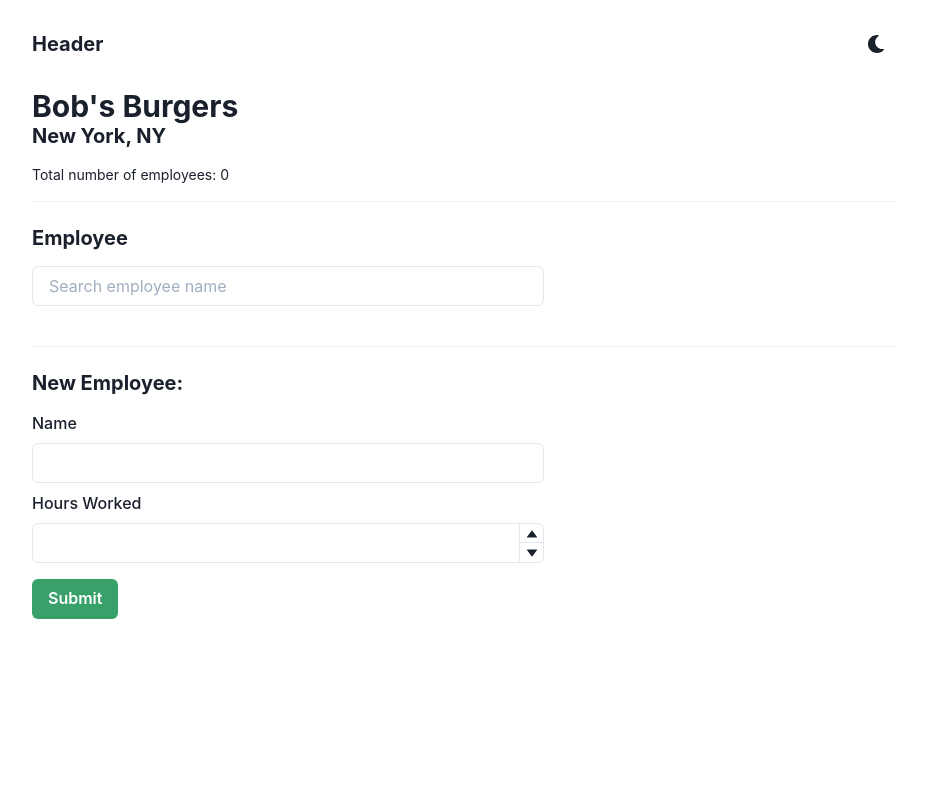
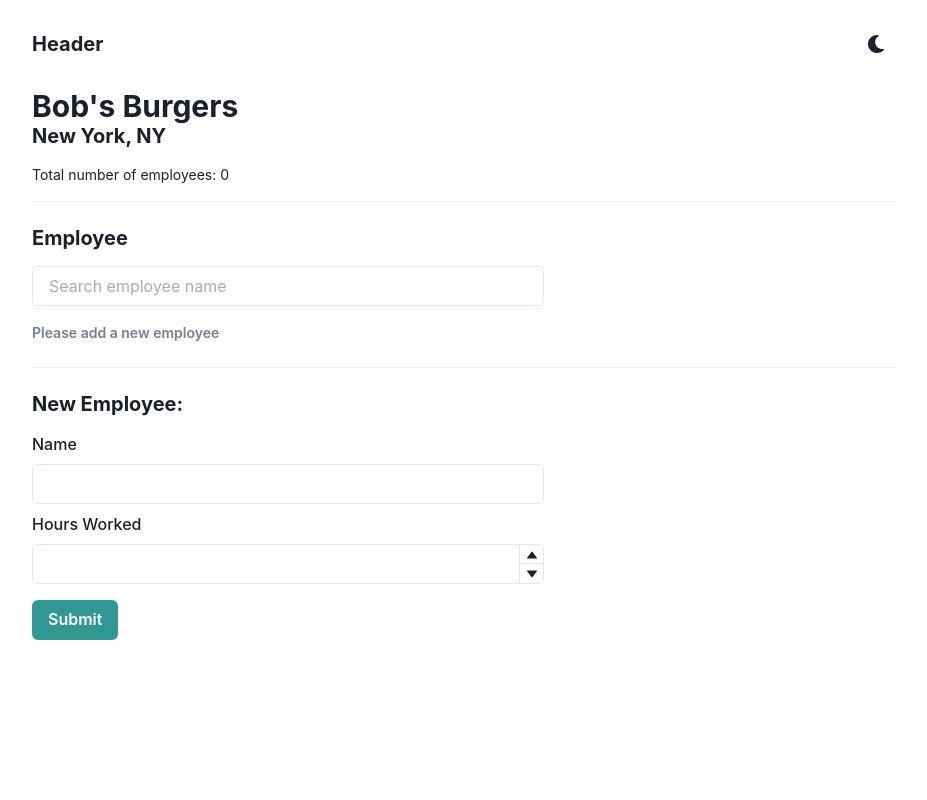
Before and after one commit to hydego17/mobx-react-ts, a React (Create React App) app: page / in a window 1280 px wide. Shown: the top 800 px of the page, without its empty margins (176-1103 px from the left). Built offline with nearby package versions, Linux system fonts and the light colour scheme.

Commit message:
added zero data indicator

```diff
--- a/src/components/Employer.tsx
+++ b/src/components/Employer.tsx
@@ -103,9 +103,15 @@ class EmployerComponent extends Component<
           />
         </FormControl>
 
-        {filteredEmployees.map((employee) => (
-          <EmployeeComponent key={employee.id} employee={employee} />
-        ))}
+        {employeeNum > 0 ? (
+          filteredEmployees.map((employee) => (
+            <EmployeeComponent key={employee.id} employee={employee} />
+          ))
+        ) : (
+          <Text color="gray.500" fontWeight="semibold" fontSize="sm">
+            Please add a new employee
+          </Text>
+        )}
 
         <Divider my={6} />
 
@@ -137,7 +143,7 @@ class EmployerComponent extends Component<
             </NumberInput>
           </FormControl>
 
-          <Button type="submit" colorScheme="green" my={2}>
+          <Button type="submit" colorScheme="teal" my={2}>
             Submit
           </Button>
         </Box>
```
